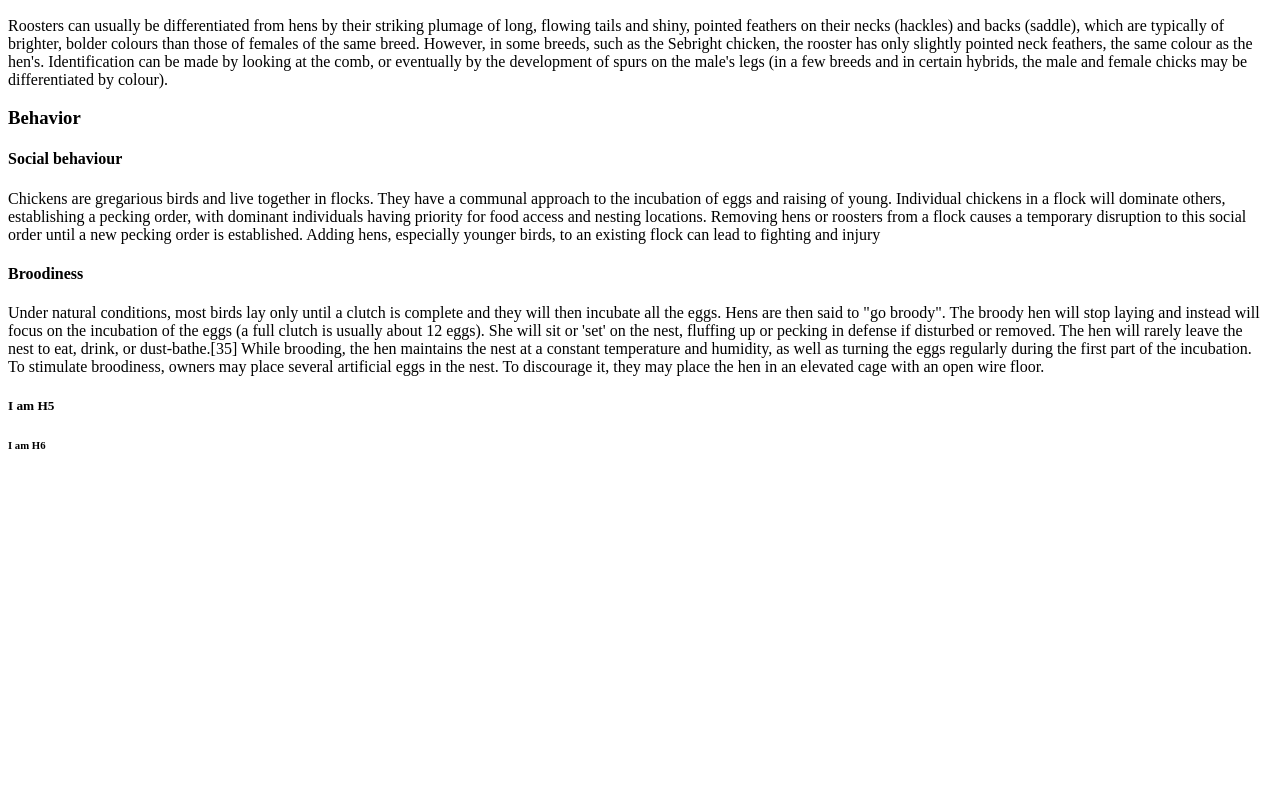
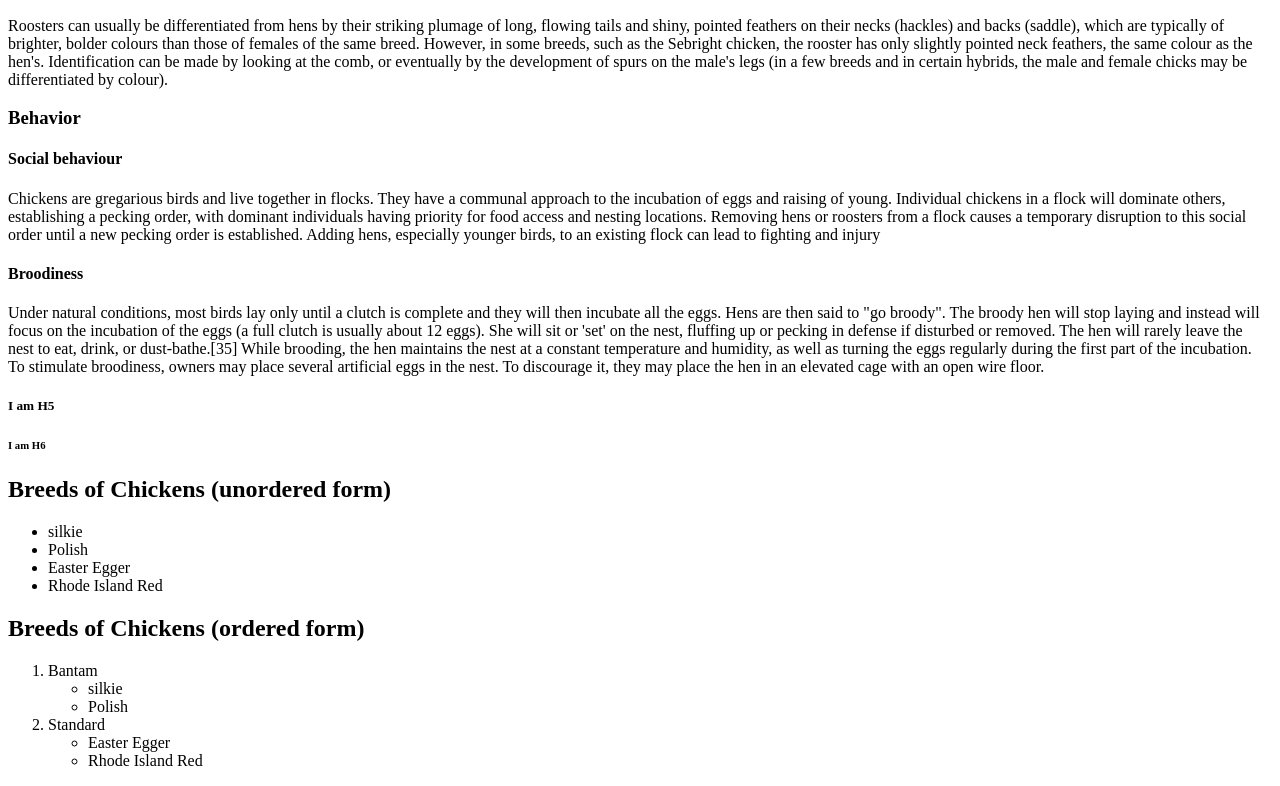
Before and after one commit to nikunj-oss/WebDevelopmentBootcamp, a plain HTML site: page HTML/chickens.html in a window 1280 px wide. Shown: the part 357-1143 px from the top of the page. Before the commit the page ends 833 px from the top, so only its background shows below. Drawn offline with Linux system fonts and the light colour scheme.

Commit message:
Update chickens.html

```diff
--- a/HTML/chickens.html
+++ b/HTML/chickens.html
@@ -7,6 +7,7 @@
 
 <body>
     <h1>Chicken</h1>
+
 
     <p>
         The <b>chicken</b> (Gallus domesticus) is a domesticated species
@@ -80,6 +81,32 @@
 
     <h5>I am H5</h5>
     <h6>I am H6</h6>
+
+
+    <h2>Breeds of Chickens (unordered form)</h2>
+    <ul>
+        <li>silkie</li>
+        <li>Polish</li>
+        <li>Easter Egger</li>
+        <li>Rhode Island Red</li>
+    </ul>
+
+    <h2>Breeds of Chickens (ordered form) </h2>
+    <ol>
+        <li>Bantam</li>
+        <ul>
+            <li>silkie</li>
+            <li>Polish</li>
+        </ul>
+
+        <li>Standard</li>
+        <ul>
+            <li>Easter Egger</li>
+            <li>Rhode Island Red</li>
+        </ul>
+
+    </ol>
+
 </body>
 
 
```
